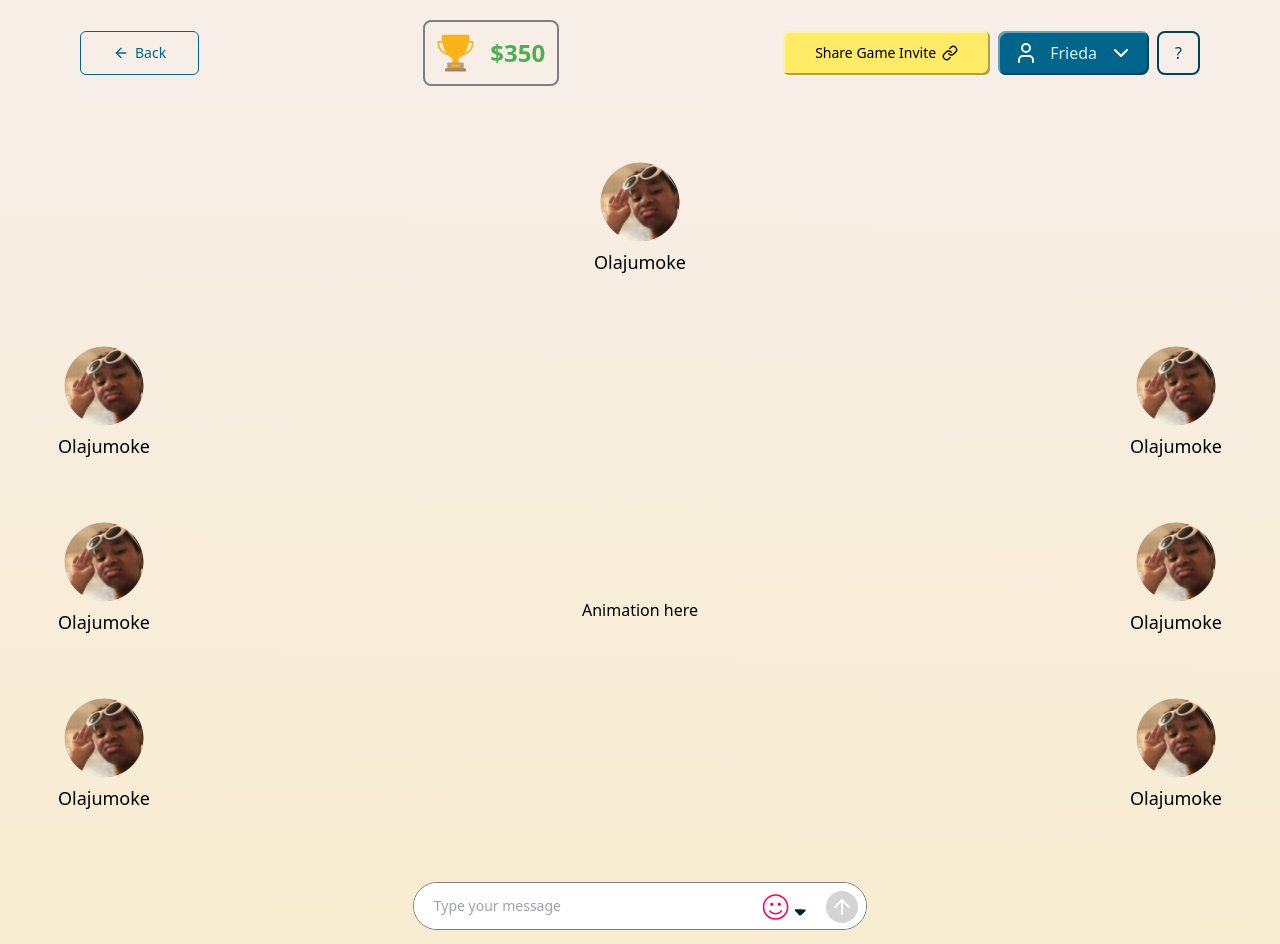
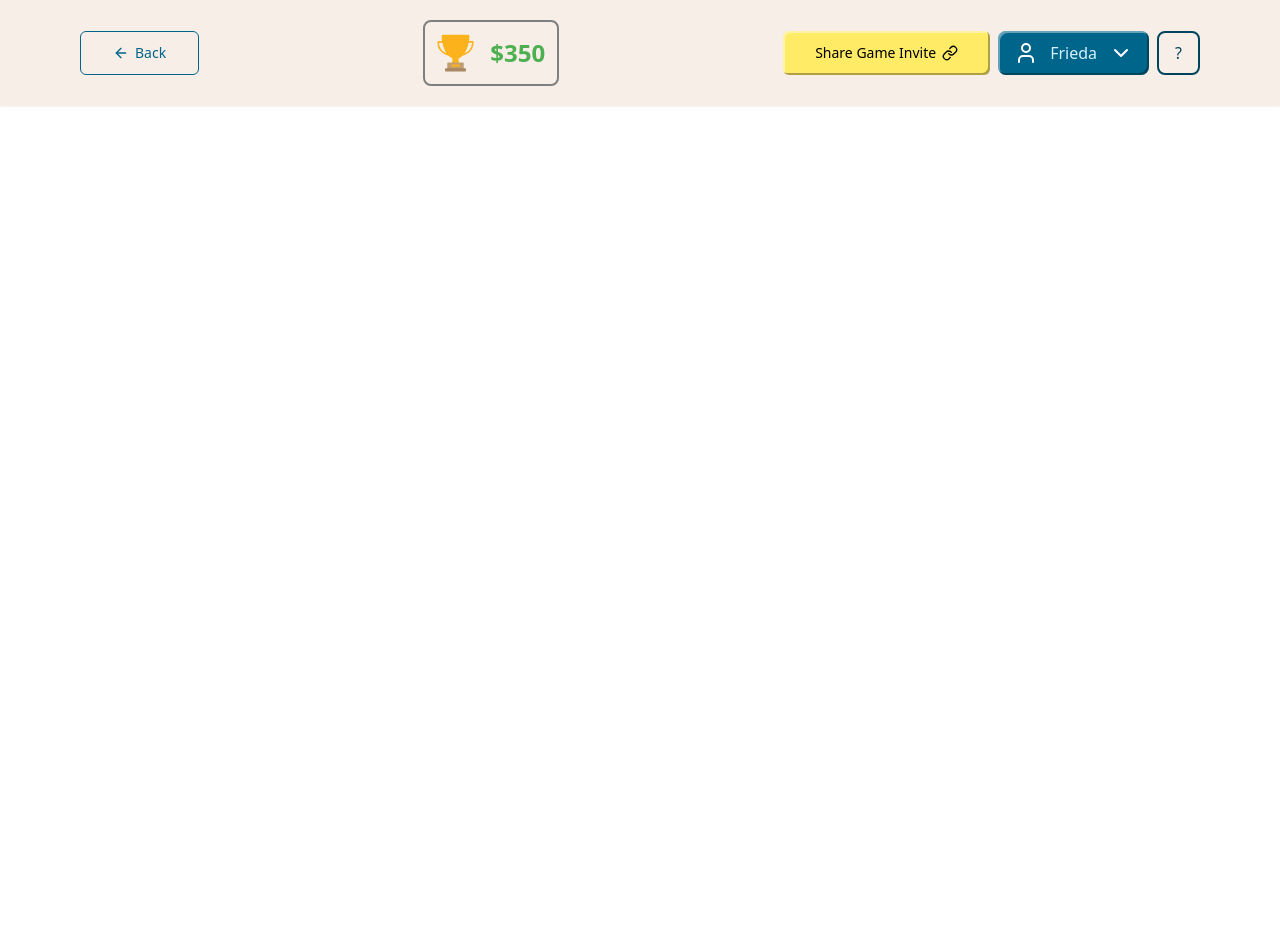
Before and after one commit to msgloriaedwin/STARLIGHT-TESTERS, a Next.js app: page /game in a window 1280 px wide. Shown: the top 944 px of the page. After the commit the page ends 800 px from the top, so only its background shows below. Built offline with nearby package versions, Linux system fonts and the light colour scheme.

Commit message:
fixes:chatBox with animation fixws

```diff
--- a/app/(gamescreen)/(game-room)/game/page.tsx
+++ b/app/(gamescreen)/(game-room)/game/page.tsx
@@ -1,48 +1,5 @@
-"use client";
-import MessageBubble from "@/app/components/messageBubble/MessageBubble";
-import Player from "@/app/components/player/Player";
-import React, { useState } from "react";
-import player1 from "../../../../public/assets/images/avatar-1.png";
-import Message from "@/app/components/message";
-import ChatInput from "@/app/components/chatBoxWithEmoji";
 const Page = () => {
-  const [message, setMessage] = useState<string>("");
-
-  const sendMessage: any = (data: string) => {
-    setMessage(data);
-  };
-
-  return (
-    <section className="w-full relative flex  flex-col items-center justify-center mt-[3rem]">
-      <div className="grid grid-cols-4 gap-2 p-2 w-full">
-        <div className="col-span-4 flex items-center justify-center w-[90%] m-auto ">
-          <Message right={true} />
-        </div>
-        <div className="col-span-1 row-span-3 flex flex-col translate-x-[-3rem] md:translate-x-[0]">
-          <Message right={true} />
-          <Message right={true} />
-          <Message
-            right={true}
-            showMessage={message ? true : false}
-            message={message}
-          />
-        </div>
-        <div className="col-span-2 row-span-3 flex justify-center items-center">
-          Animation here
-        </div>
-        <div className="col-span-1 row-span-3 flex flex-col justify-end items-end ml-[5rem]">
-          <div className="flex flex-col justify-end items-end ml-[15rem]">
-            <Message right={false} />
-            <Message right={false} />
-            <Message right={false} />
-          </div>
-        </div>
-      </div>
-      <div className="flex items-center justify-center">
-        <ChatInput sendMessage={sendMessage} />
-      </div>
-    </section>
-  );
+  return <div></div>;
 };
 
 export default Page;
--- a/app/components/chatBoxWithEmoji/index.tsx
+++ b/app/components/chatBoxWithEmoji/index.tsx
@@ -1,5 +1,5 @@
 "use client";
-import React, { useState } from "react";
+import React, { useEffect, useState } from "react";
 import dynamic from "next/dynamic";
 import { ArrowUp } from "lucide-react";
 import emojiIcon from "../../../public/emojiIcon.svg";
@@ -10,32 +10,82 @@ import { defaultEmoji } from "./data";
 
 interface ChatInputProps {
   sendMessage: (data: string) => void;
+  handleSelectGif: (gifUrl: any) => void;
 }
 const EmojiPicker = dynamic(() => import("emoji-picker-react"), { ssr: false });
-const ChatInput = ({ sendMessage }: ChatInputProps) => {
+const ChatInput = ({ sendMessage, handleSelectGif }: ChatInputProps) => {
   const [showPicker, setShowPicker] = useState<boolean>(false);
+  const [showGif, setshowGif] = useState<boolean>(false);
   const [message, setMessage] = useState<string>("");
+  const [gif, setGif] = useState([1, 1, 1, 1, 1, 1, 1, 1, 1]);
 
   const handleSend = () => {
     if (message.trim()) {
       sendMessage(message);
+      setShowPicker(false);
+      setMessage("");
     }
   };
 
   const handleShowEmoji = () => {
     setShowPicker(!showPicker);
+    setshowGif(false);
   };
 
   const handleSelectEmoji = (emojiObject: any, event: any) => {
     setMessage((previousData) => previousData + emojiObject.emoji);
   };
 
+  useEffect(() => {
+    fetch(
+      "https://api.giphy.com/v1/stickers/trending?api_key=VkWAdZC1QoyCpTieqC1lCHMoPIIZN1OI"
+    )
+      .then((response) => response.json())
+      .then((content) => {
+        setGif(content.data.map((item: any) => item.images.downsized.url));
+      })
+      .catch((erro) => {});
+  }, []);
+
   return (
-    <div className="max-w-[492px] m-auto px-4">
-      <div className="relative border border-neutral-600 h-12 bg-[#FFFDFD80] rounded-[24px]">
+    <div className="max-w-[492px] min-w-[200px] md:min-w-[492px] m-auto px-4 fixed bottom-4">
+      {showPicker && (
+        <div className="absolute bottom-[4rem] w-full">
+          <EmojiPicker width={"100%"} onEmojiClick={handleSelectEmoji} />
+        </div>
+      )}
+      {showGif && (
+        <div className="absolute bottom-0 h-[15rem] overflow-y-scroll mb-[4rem] w-full scrollbar-thin scrollbar-thumb-gray-900 scrollbar-track-gray-100 bg-white">
+          <div className="grid grid-cols-5 gap-2 p-4">
+            {gif.map((g: any, index: number) => {
+              return (
+                <div
+                  className="cursor-pointer"
+                  key={index}
+                  onClick={() => {
+                    handleSelectGif(g);
+                    setshowGif(false);
+                  }}
+                >
+                  {g && (
+                    <Image
+                      src={g}
+                      alt=""
+                      width={50}
+                      height={50}
+                      className="w-[50px] h-[50px]"
+                    />
+                  )}
+                </div>
+              );
+            })}
+          </div>
+        </div>
+      )}
+      <div className="relative border  rounded-[24px] border-solid flex items-center">
         <input
           placeholder="Type your message"
-          className="w-full h-full rounded-[24px] px-[20px] outline-none text-[14px] placeholder:text-border-neutral-600"
+          className="border-neutral-600 bg-[#FFFDFD80] w-full rounded-[24px] pl-[20px] pr-[7rem] outline-none text-[14px] placeholder:text-border-neutral-600 min-[2rem] flex items-center py-3"
           value={message}
           onChange={(e) => {
             setMessage(e.target.value);
@@ -52,16 +102,14 @@ const ChatInput = ({ sendMessage }: ChatInputProps) => {
             onClick={handleSend}
             disabled={!message.trim()}
             className={`ml-2 p-1 rounded-full ${
-              message.trim()
-                ? "bg-neutral-600 hover:bg-neutral-800"
-                : "bg-neutral-300"
+              message ? "bg-primary-700 hover:bg-neutral-800" : "bg-neutral-300"
             }`}
           >
             <ArrowUp className="text-white" />
           </button>
         </div>
       </div>
-      {!showPicker && (
+      {!showPicker && !showGif && (
         <div className="flex w-full items-center justify-center mt-4">
           <div className="flex gap-[21px] ">
             <div className="hidden lg:flex items-center">
@@ -70,7 +118,11 @@ const ChatInput = ({ sendMessage }: ChatInputProps) => {
               </button>
             </div>
             <div className="flex items-center">
-              <button>
+              <button
+                onClick={() => {
+                  setshowGif(true);
+                }}
+              >
                 <Image alt="create" src={gifIcon} height={17.7} width={27.5} />
               </button>
             </div>
@@ -105,11 +157,6 @@ const ChatInput = ({ sendMessage }: ChatInputProps) => {
           </div>
         </div>
       )}
-      {showPicker && (
-        <div>
-          <EmojiPicker width={"100%"} onEmojiClick={handleSelectEmoji} />
-        </div>
-      )}
     </div>
   );
 };
--- a/app/components/chatBoxWithEmoji/page.tsx
+++ b/app/components/chatBoxWithEmoji/page.tsx
@@ -1,9 +1,27 @@
 "use client";
+import { useState } from "react";
 import React from "react";
 import ChatInput from ".";
+import Image from "next/image";
 
-const page = () => {
-  return <ChatInput sendMessage={() => {}} />;
+const Page = () => {
+  const [gif, setGif] = useState("");
+  const [message, setMessage] = useState("");
+
+  return (
+    <div className="flex items-center justify-center w-screen border-solid border-gray-950">
+      {gif && <Image src={gif} alt="" width={50} height={50} />}
+      {message && <p>{message}</p>}
+      <ChatInput
+        sendMessage={(data) => {
+          setMessage(data);
+        }}
+        handleSelectGif={(data) => {
+          setGif(data);
+        }}
+      />
+    </div>
+  );
 };
 
-export default page;
+export default Page;
--- a/app/components/navbars/custom-navbars/JoinGameNavbar.tsx
+++ b/app/components/navbars/custom-navbars/JoinGameNavbar.tsx
@@ -19,8 +19,8 @@ import cupIcon from "../../../../public/cup.svg";
 import infoIcon from "../../../../public/info-circle.svg";
 import closeIcon from "../../../../public/close-circle.svg";
 type PageProps = {
-  handleGoBack: () => void;
-  handleShareGameLink: () => void;
+  handleGoBack?: () => void;
+  handleShareGameLink?: () => void;
 };
 
 const JoinGameNavbar = ({ handleShareGameLink }: PageProps) => {
@@ -85,7 +85,7 @@ const JoinGameNavbar = ({ handleShareGameLink }: PageProps) => {
               </div>
               <button
                 className="block w-full text-center py-2 rounded-[8px] text-error border-error border-[1px] border-solid"
-                onClick={() => router.push("/leave-game")}
+                onClick={() => router.push("/components/leave-game")}
               >
                 Leave Game
               </button>
@@ -191,7 +191,7 @@ const JoinGameNavbar = ({ handleShareGameLink }: PageProps) => {
             </div>
             <button
               className="block w-full text-center py-2 rounded-[8px] text-error border-error border-[1px] border-solid"
-              onClick={() => router.push("/leave-game")}
+              onClick={() => router.push("/components/leave-game")}
             >
               Leave Game
             </button>
--- a/next.config.mjs
+++ b/next.config.mjs
@@ -1,6 +1,15 @@
 /** @type {import('next').NextConfig} */
 const nextConfig = {
   output: "standalone",
+  images: {
+    domains: [
+      "media2.giphy.com",
+      "media0.giphy.com",
+      "media4.giphy.com",
+      "media3.giphy.com",
+      "media1.giphy.com",
+    ],
+  },
 };
 
 export default nextConfig;
```
